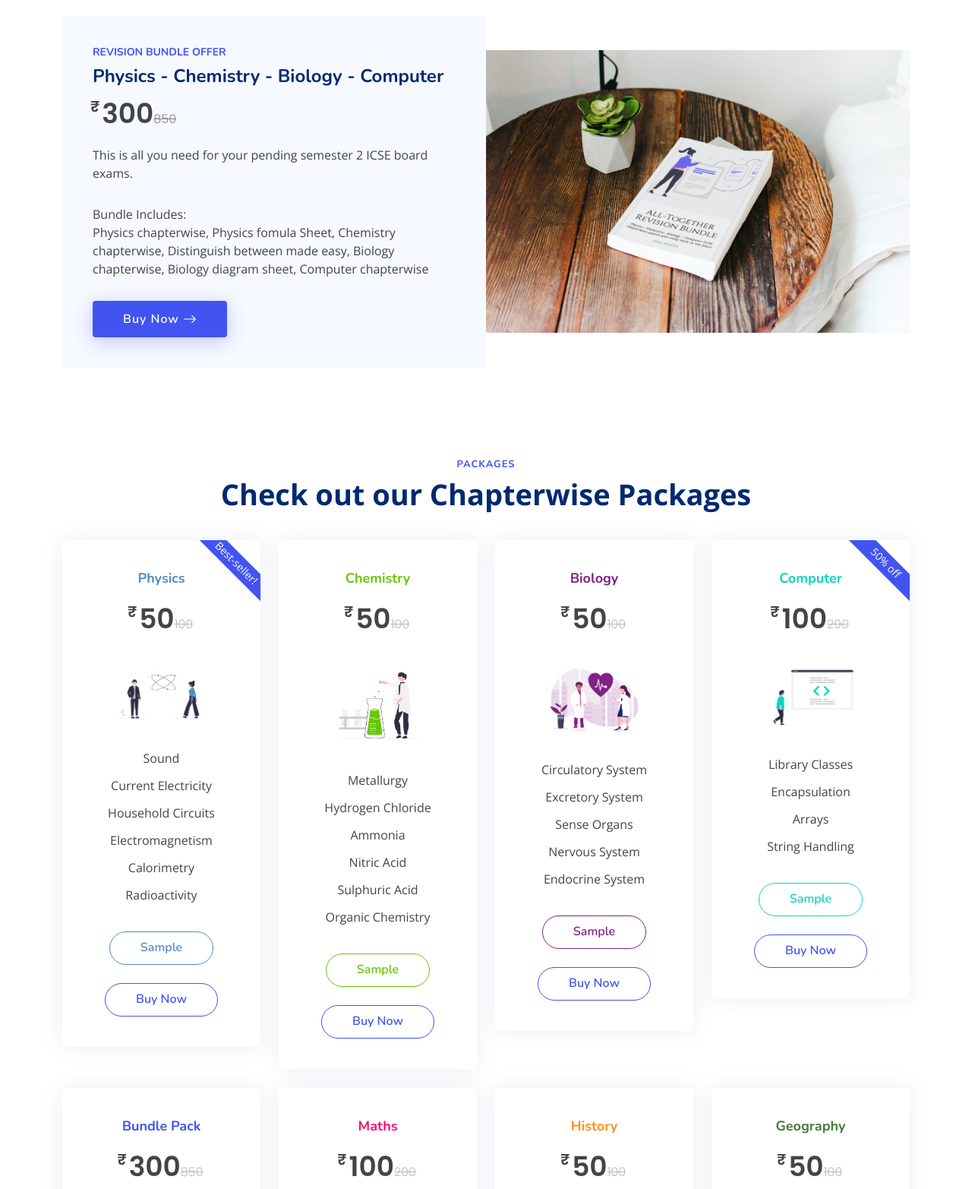
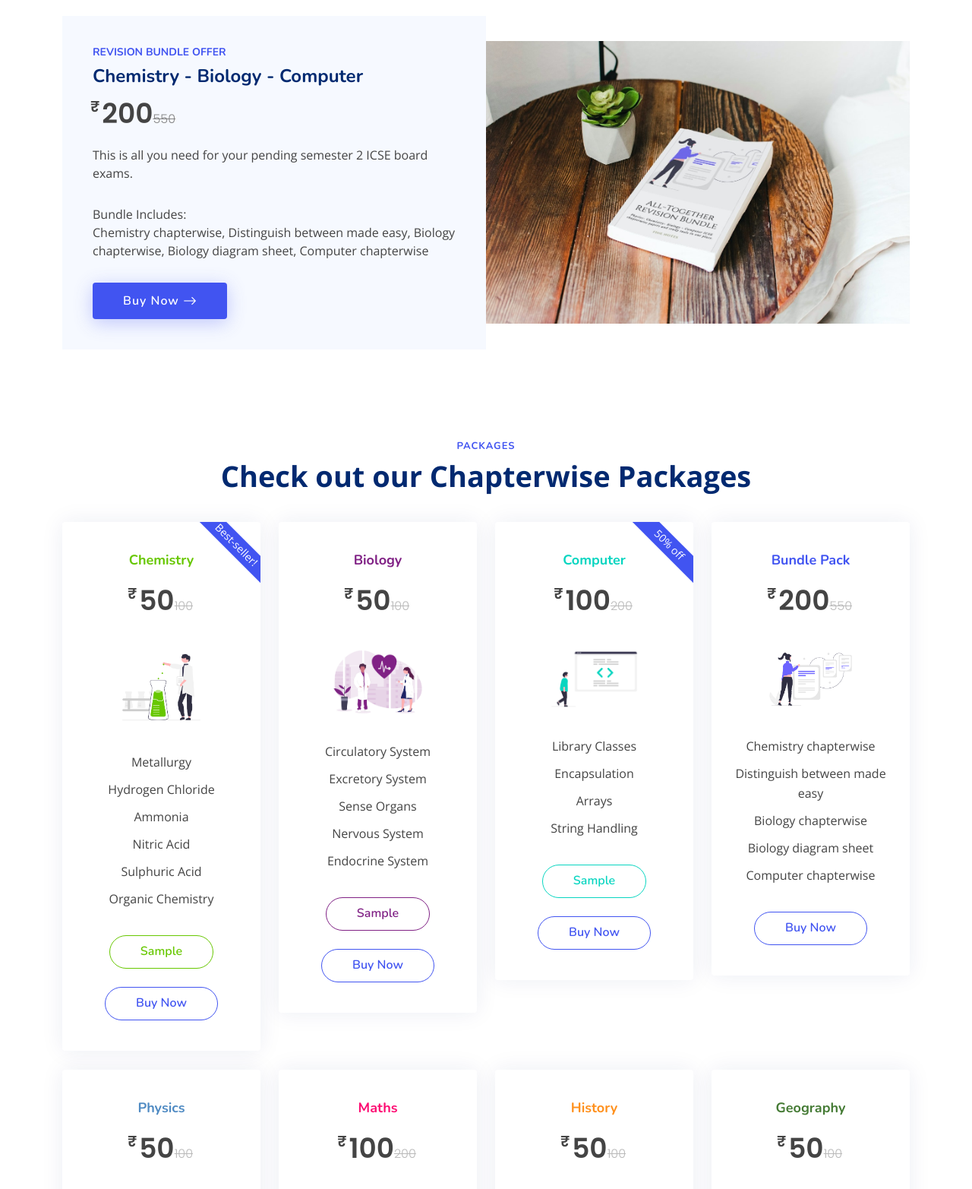
Before and after one commit to GeorgeStep-mywork/jonotes, a plain HTML site: page index.html in a window 1280 px wide. Shown: the part 1640-3205 px from the top of the page at 76% size. Drawn offline with nearby package versions, Linux system fonts and the light colour scheme.

Commit message:
update bundle

```diff
--- a/index.html
+++ b/index.html
@@ -532,12 +532,12 @@
               <div class="col-lg-6 d-flex flex-column justify-content-center" data-aos="fade-up" data-aos-delay="200">
                 <div class="content">
                   <h3>Revision Bundle offer</h3>
-                  <h2>Physics - Chemistry - Biology - Computer</h2>
+                  <h2>Chemistry - Biology - Computer</h2>
                   <!-- <span class="featured">50% off</span> -->
-                  <div class="price"><sup>₹</sup>300<span><strike>850</strike></span></div>
+                  <div class="price"><sup>₹</sup>200<span><strike>550</strike></span></div>
 
                   <p>This is all you need for your pending semester 2 ICSE board exams.</p>
-                  <p>Bundle Includes: <br>Physics chapterwise, Physics fomula Sheet, Chemistry chapterwise, Distinguish between made easy, Biology chapterwise, Biology diagram sheet, Computer chapterwise
+                  <p>Bundle Includes: <br>Chemistry chapterwise, Distinguish between made easy, Biology chapterwise, Biology diagram sheet, Computer chapterwise
                   </p>
                   <div class="text-center text-lg-start">
                     <a href="https://rzp.io/l/icsebundle" target="blank" class="btn-read-more d-inline-flex align-items-center justify-content-center align-self-center">
@@ -642,35 +642,6 @@
           <p>Check out our Chapterwise Packages</p>
         </header>
         <div class="row gy-4" data-aos="fade-left">
-
-          <div class="col-lg-3 col-md-6" data-aos="zoom-in" data-aos-delay="300">
-            <div class="box">
-              <span class="featured">Best-seller!</span>
-              <!-- <span class="featured">50% off</span> -->
-              <h3 style="color: #508BC3;">Physics</h3>
-              <div class="price"><sup>₹</sup>50<span><strike>100</strike></span></div>
-              <a href="icsephysics.html" target="blank"><img src="assets/img/package-physics.png" class="img-fluid" alt="physics class 10 ICSE chapterwise"></a>
-              <!-- <img src="assets/img/package-physics.png" class="img-fluid" alt="physics class 10 ICSE chapterwise"> -->
-              <ul>
-                <!-- <li>Accoridng to latest syllabus</li>
-                <li>Online view</li> -->
-                <!-- <li>Civics</li> -->
-                <!-- <li>Quality Answers</li>
-                <li>Online view</li> -->
-                <li>Sound</li>
-                <li>Current Electricity</li>
-                <li>Household Circuits</li>
-                <li>Electromagnetism</li>
-                <li>Calorimetry</li>
-                <li>Radioactivity</li>
-                <!-- <li>Major Agencies of the United Nations</li>
-                <li>Non-Aligned Movement</li> -->
-                <!-- <li class="na">Printable</li> -->
-              </ul>
-              <a href="https://www.finenotes.in/assets/docs/Household_Circuits_Fine_Notes.pdf" class="btn-physics" target="blank">Sample</a> <br><br>
-              <a href="https://rzp.io/l/icsephysics" class="btn-buy" target="blank">Buy Now</a>
-            </div>
-          </div>
 <!--
           <div class="col-lg-3 col-md-6" data-aos="zoom-in" data-aos-delay="300">
             <div class="box">
@@ -700,6 +671,7 @@
 
           <div class="col-lg-3 col-md-6" data-aos="zoom-in" data-aos-delay="200">
             <div class="box">
+              <span class="featured">Best-seller!</span>
               <h3 style="color: #67c700;">Chemistry</h3>
               <div class="price"><sup>₹</sup>50<span><strike>100</strike></span></div>
               <a href="icsechemistry.html" target="blank"><img src="assets/img/package-chemistry.png" class="img-fluid" alt="chemistry class 10 ICSE chapterwise"></a>
@@ -773,7 +745,7 @@
             <div class="box">
               <!-- <span class="featured">Featured</span> -->
               <h3 style="color: #4154f1;">Bundle Pack</h3>
-              <div class="price"><sup>₹</sup>300<span><strike>850</strike></span></div>
+              <div class="price"><sup>₹</sup>200<span><strike>550</strike></span></div>
               <!-- <a href="icsemaths.html" target="blank"><img src="assets/img/package-bundle.png" class="img-fluid" alt="All subjects class 10 ICSE chapterwise"></a> -->
               <img src="assets/img/package-bundle.png" class="img-fluid" alt="All subjects class 10 ICSE chapterwise">
               <ul>
@@ -783,8 +755,6 @@
                 <!-- <li>Quality Answers</li>
                 <li>Online view</li> -->
                 <!-- <li>Semister 2 portions</li> -->
-                <li>Physics chapterwise</li>
-                <li>Physics fomula Sheet</li>
                 <li>Chemistry chapterwise</li>
                 <li>Distinguish between made easy</li>
                 <li>Biology chapterwise</li>
@@ -797,6 +767,34 @@
               </ul>
               <!-- <a href="https://www.finenotes.in/assets/docs/Circles.pdf" class="btn-four" target="blank">Sample</a> <br><br> -->
               <a href="https://rzp.io/l/icsebundle" class="btn-buy" target="blank">Buy Now</a>
+            </div>
+          </div>
+
+          <div class="col-lg-3 col-md-6" data-aos="zoom-in" data-aos-delay="300">
+            <div class="box">
+              <!-- <span class="featured">50% off</span> -->
+              <h3 style="color: #508BC3;">Physics</h3>
+              <div class="price"><sup>₹</sup>50<span><strike>100</strike></span></div>
+              <a href="icsephysics.html" target="blank"><img src="assets/img/package-physics.png" class="img-fluid" alt="physics class 10 ICSE chapterwise"></a>
+              <!-- <img src="assets/img/package-physics.png" class="img-fluid" alt="physics class 10 ICSE chapterwise"> -->
+              <ul>
+                <!-- <li>Accoridng to latest syllabus</li>
+                <li>Online view</li> -->
+                <!-- <li>Civics</li> -->
+                <!-- <li>Quality Answers</li>
+                <li>Online view</li> -->
+                <li>Sound</li>
+                <li>Current Electricity</li>
+                <li>Household Circuits</li>
+                <li>Electromagnetism</li>
+                <li>Calorimetry</li>
+                <li>Radioactivity</li>
+                <!-- <li>Major Agencies of the United Nations</li>
+                <li>Non-Aligned Movement</li> -->
+                <!-- <li class="na">Printable</li> -->
+              </ul>
+              <a href="https://www.finenotes.in/assets/docs/Household_Circuits_Fine_Notes.pdf" class="btn-physics" target="blank">Sample</a> <br><br>
+              <a href="https://rzp.io/l/icsephysics" class="btn-buy" target="blank">Buy Now</a>
             </div>
           </div>
 
```
